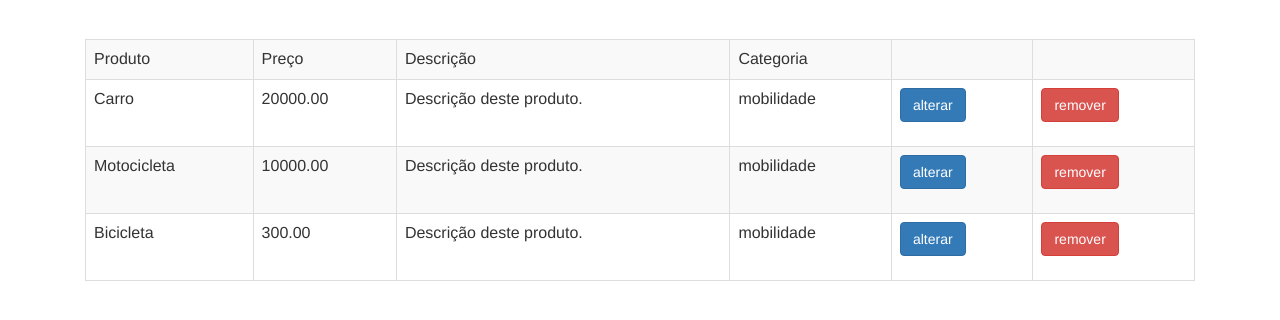
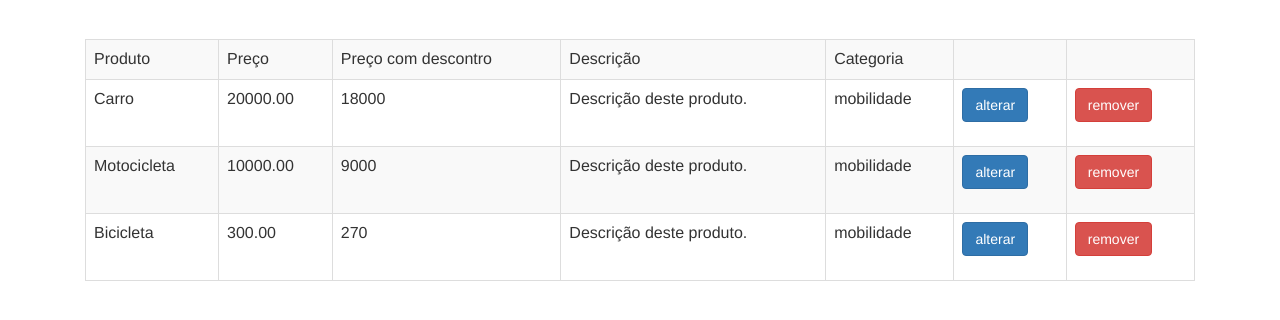
Before and after one commit to ricardosander/phpmysql, a PHP site: page /produto-lista.php in a window 1280 px wide. Shown: the part 51-371 px from the top of the page. Run offline with PHP 8.4, Linux system fonts and the light colour scheme; data comes from the database, SQL or seed files in the repository.

Commit message:
Criando métodos.

```diff
--- a/class/Produto.php
+++ b/class/Produto.php
@@ -10,4 +10,8 @@ class Produto {
 	public $categoria;
 	public $usado;
 
+    public function precoComDesconto($valor = 0.1) {
+        return $this->preco - ($this->preco * $valor);
+    }
+
 }
--- a/produto-lista.php
+++ b/produto-lista.php
@@ -14,6 +14,7 @@ if (isset($_GET['removido']) && $_GET['removido'] == true) {
     <tr>
         <td>Produto</td>
         <td>Preço</td>
+        <td>Preço com descontro</td>
         <td>Descrição</td>
         <td>Categoria</td>
         <td></td>
@@ -25,6 +26,7 @@ foreach ($produtos as $produto) {
     <tr>
         <td><?= $produto->nome  ?></td>
         <td><?= $produto->preco  ?></td>
+        <td><?= $produto->precoComDesconto() ?></td>
         <td><?= substr($produto->descricao, 0, 40);  ?></td>
         <td><?= $produto->categoria->nome  ?></td>
         <td>
```
